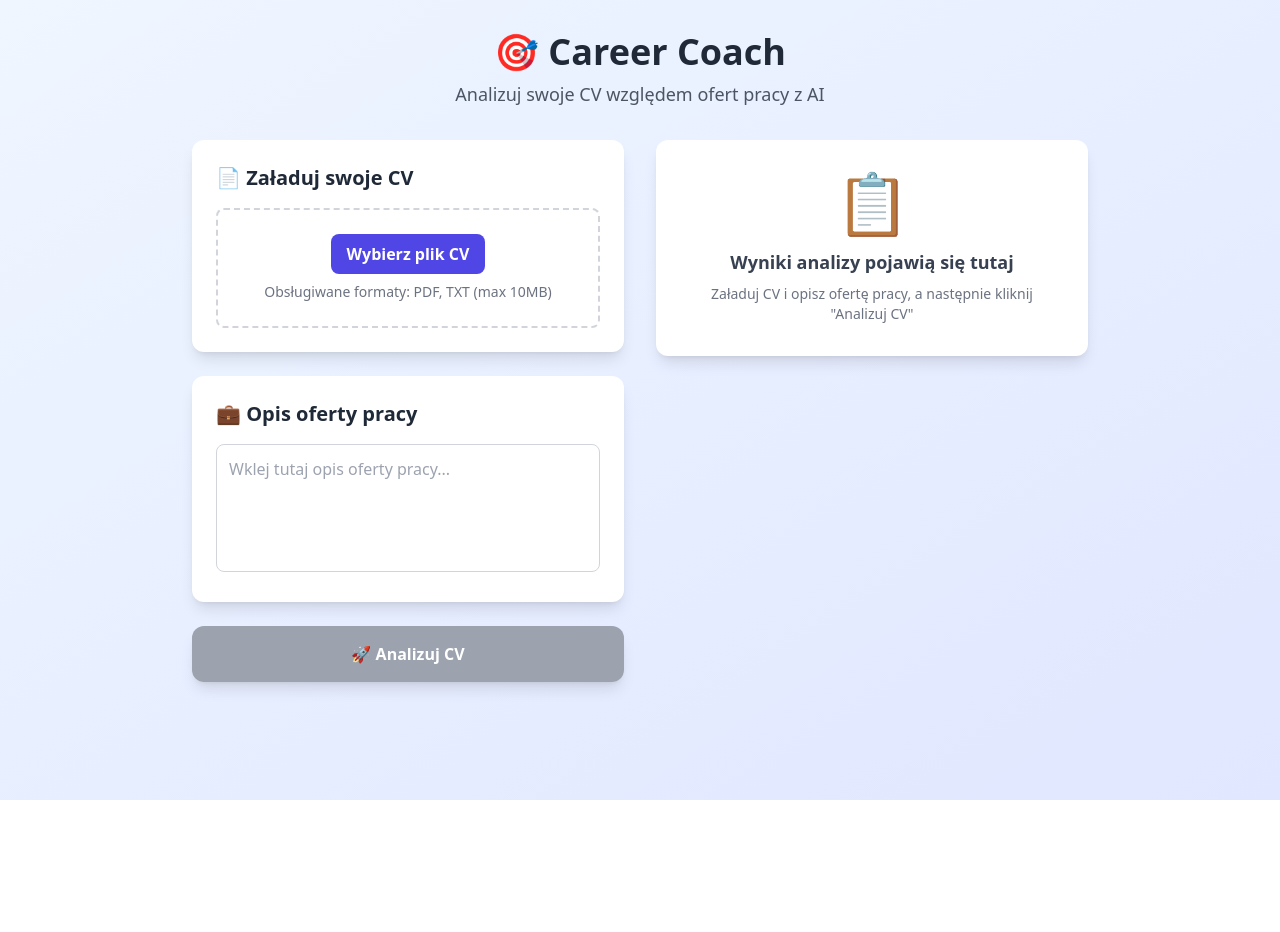
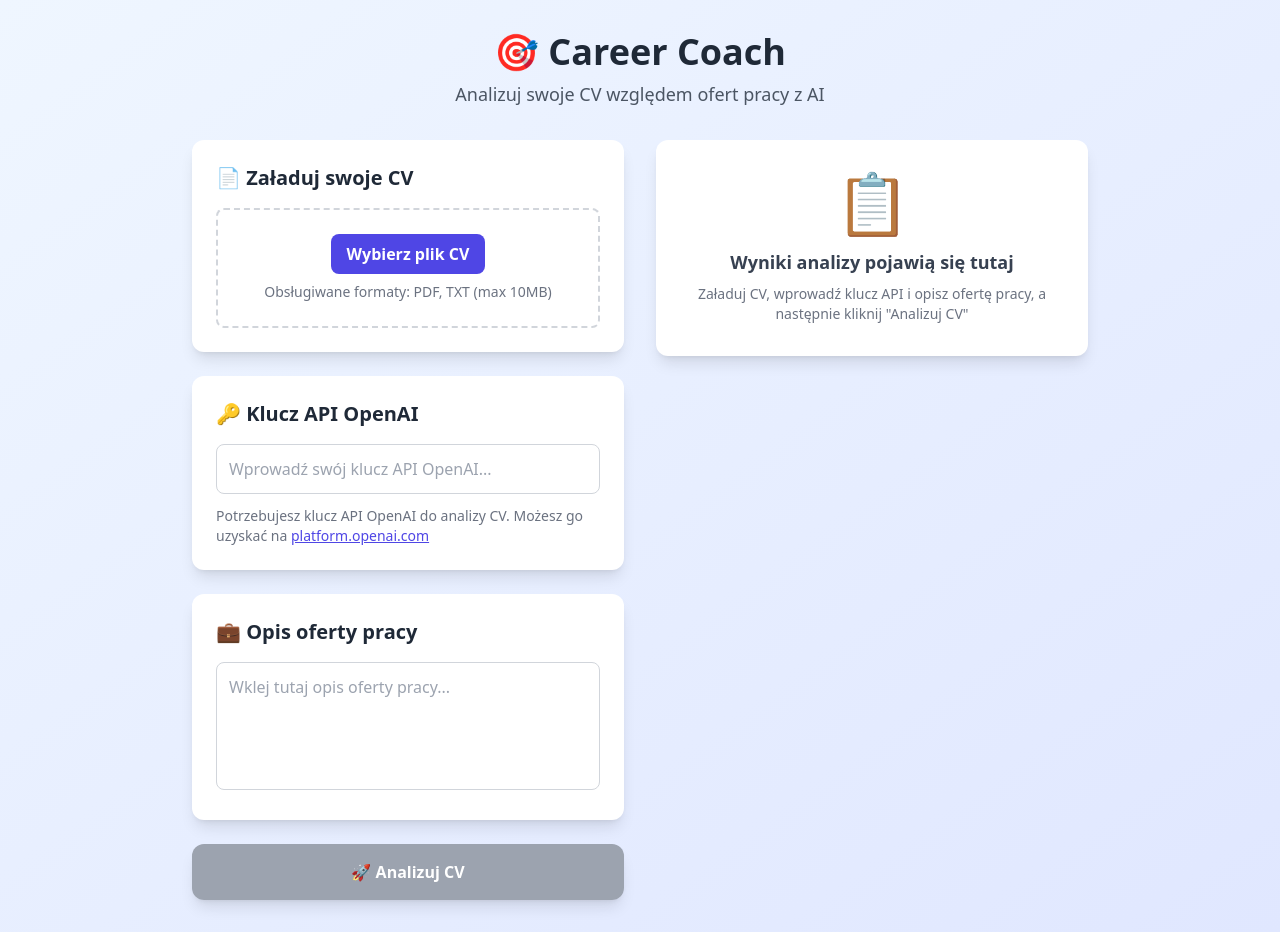
Before and after one commit to kamilbrzezinski/career-coach-frontend, a React (Vite) app: page / in a window 1280 px wide. Before the commit the page ends 800 px from the top, so only its background shows below. Built offline with nearby package versions, Linux system fonts and the light colour scheme.

Commit message:
API key is now provided by user

```diff
--- a/src/App.jsx
+++ b/src/App.jsx
@@ -7,6 +7,7 @@ function App() {
   // Stan aplikacji
   const [cvText, setCvText] = useState('')
   const [jobDescription, setJobDescription] = useState('')
+  const [apiKey, setApiKey] = useState('')
   const [analysis, setAnalysis] = useState(null)
   const [loading, setLoading] = useState(false)
   const [error, setError] = useState(null)
@@ -70,6 +71,11 @@ function App() {
       return
     }
 
+    if (!apiKey.trim()) {
+      setError('Proszę podać klucz API OpenAI')
+      return
+    }
+
     setLoading(true)
     setError(null)
 
@@ -77,6 +83,7 @@ function App() {
       const formData = new FormData()
       formData.append('cv_text', cvText)
       formData.append('job_description', jobDescription)
+      formData.append('api_key', apiKey)
 
       const response = await fetch(`${API_URL}/analyze`, {
         method: 'POST',
@@ -149,6 +156,35 @@ function App() {
               </div>
             </div>
 
+            {/* Klucz API */}
+            <div className="bg-white rounded-xl shadow-lg p-6">
+              <h2 className="text-xl font-semibold text-gray-800 mb-4 flex items-center">
+                🔑 Klucz API OpenAI
+              </h2>
+
+              <div className="space-y-3">
+                <input
+                  type="password"
+                  value={apiKey}
+                  onChange={(e) => setApiKey(e.target.value)}
+                  placeholder="Wprowadź swój klucz API OpenAI..."
+                  className="w-full p-3 border border-gray-300 rounded-lg focus:ring-2 focus:ring-indigo-500 focus:border-indigo-500"
+                  disabled={loading}
+                />
+                <p className="text-sm text-gray-500">
+                  Potrzebujesz klucz API OpenAI do analizy CV. Możesz go uzyskać na{' '}
+                  <a
+                    href="https://platform.openai.com/api-keys"
+                    target="_blank"
+                    rel="noopener noreferrer"
+                    className="text-indigo-600 hover:text-indigo-800 underline"
+                  >
+                    platform.openai.com
+                  </a>
+                </p>
+              </div>
+            </div>
+
             {/* Opis oferty pracy */}
             <div className="bg-white rounded-xl shadow-lg p-6">
               <h2 className="text-xl font-semibold text-gray-800 mb-4 flex items-center">
@@ -167,7 +203,7 @@ function App() {
             {/* Przycisk analizy */}
             <button
               onClick={analyzeCv}
-              disabled={loading || !cvText.trim() || !jobDescription.trim()}
+              disabled={loading || !cvText.trim() || !jobDescription.trim() || !apiKey.trim()}
               className="w-full bg-gradient-to-r from-indigo-600 to-purple-600 hover:from-indigo-700 hover:to-purple-700 disabled:from-gray-400 disabled:to-gray-400 text-white font-semibold py-4 px-6 rounded-xl transition duration-200 transform hover:scale-105 active:scale-95 shadow-lg"
             >
               {loading ? (
@@ -284,7 +320,7 @@ function App() {
                   Wyniki analizy pojawią się tutaj
                 </h3>
                 <p className="text-gray-500 text-sm">
-                  Załaduj CV i opisz ofertę pracy, a następnie kliknij "Analizuj CV"
+                  Załaduj CV, wprowadź klucz API i opisz ofertę pracy, a następnie kliknij "Analizuj CV"
                 </p>
               </div>
             )}
```
